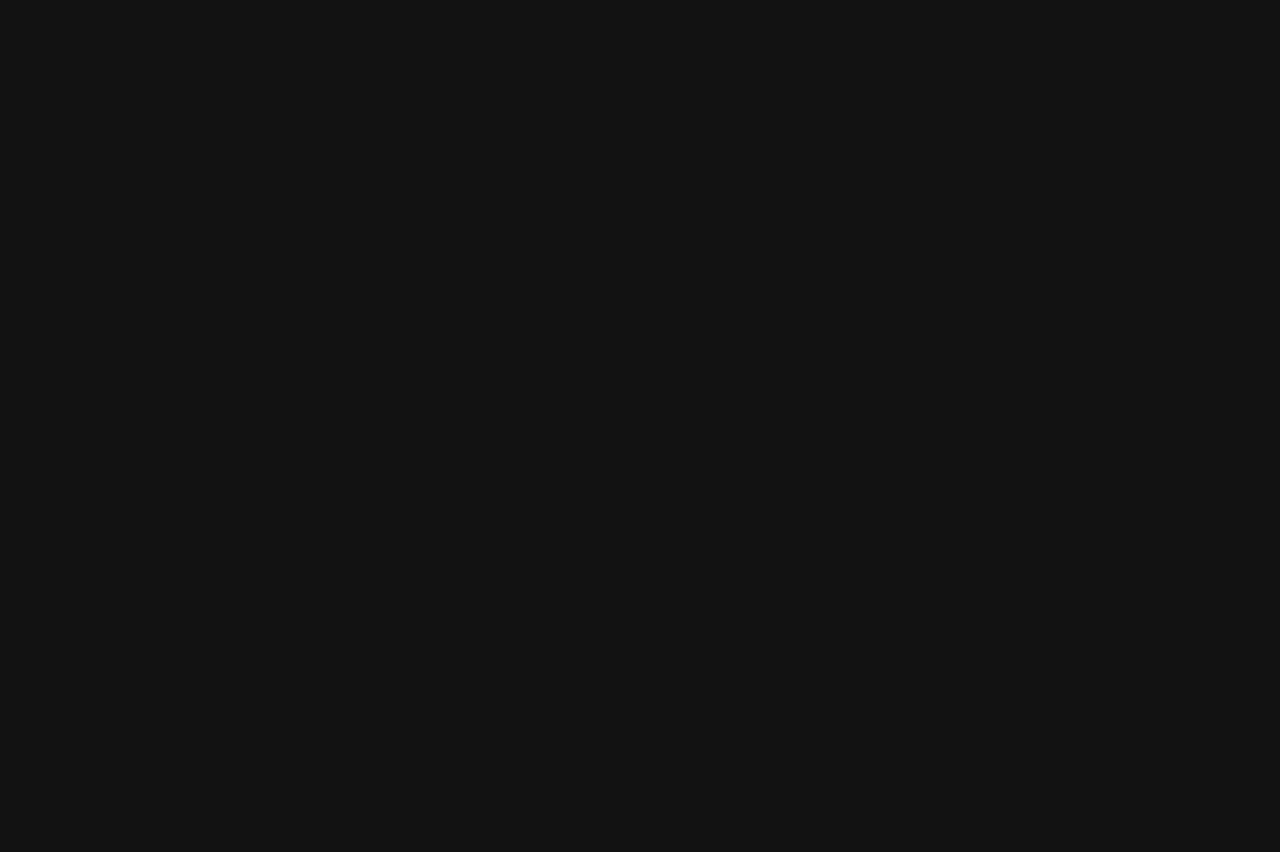
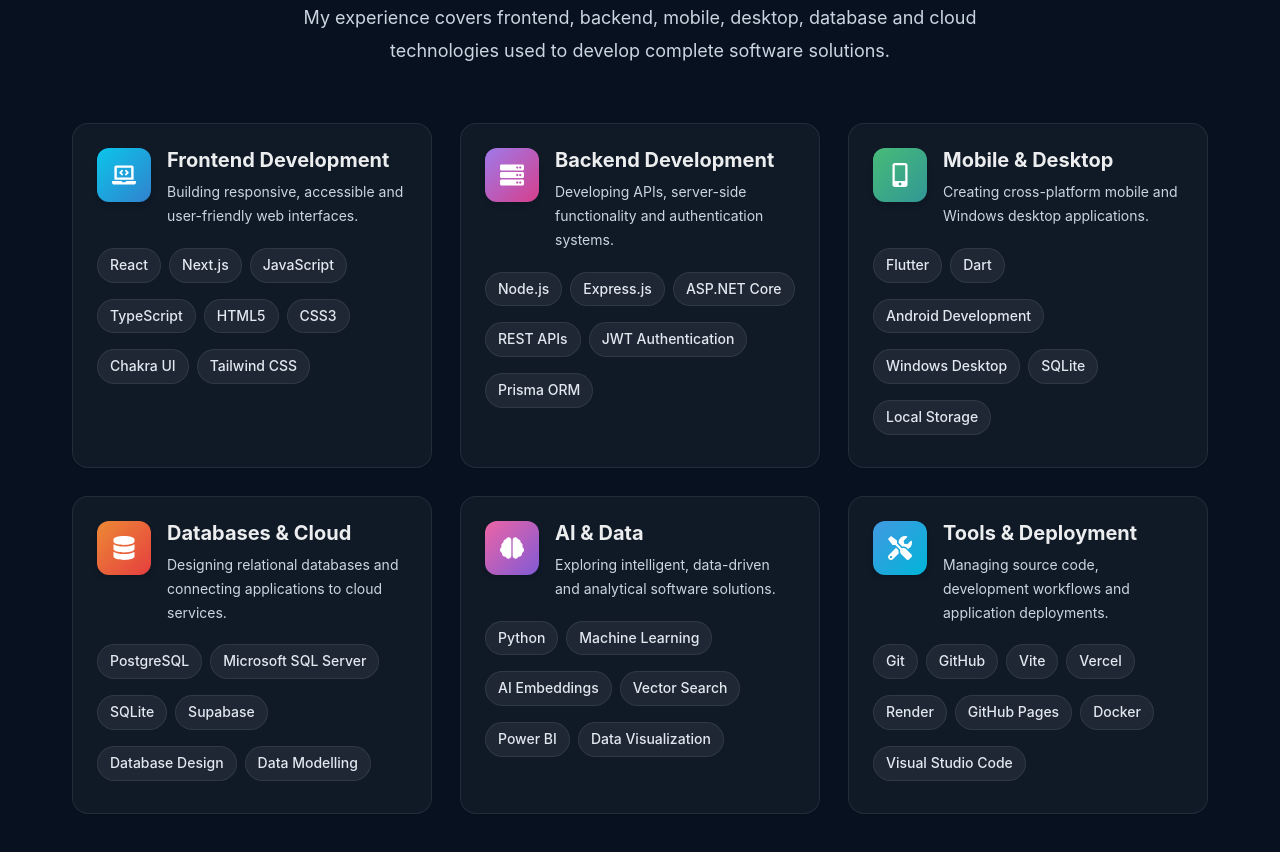
Before and after one commit to mrYumeth/my-portfolio, a React (Vite) app: page / in a window 1280 px wide. Shown: the part 2040-2892 px from the top of the page. Before the commit the page ends 1754 px from the top, so only its background shows below. Built offline with nearby package versions, Linux system fonts and the light colour scheme.

Commit message:
Add responsive technology and skills section

```diff
--- a/src/App.jsx
+++ b/src/App.jsx
@@ -3,6 +3,7 @@
 import Navbar from './components/Navbar';
 import Hero from './components/Hero';
 import About from './components/About';
+import Skills from './components/Skills';
 
 function App() {
   return (
@@ -12,6 +13,7 @@
       <main>
         <Hero />
         <About />
+        <Skills />
       </main>
     </Box>
   );
--- a/src/components/Skills.jsx
+++ b/src/components/Skills.jsx
@@ -0,0 +1,207 @@
+import {
+  Badge,
+  Box,
+  Container,
+  Heading,
+  HStack,
+  Icon,
+  SimpleGrid,
+  Tag,
+  Text,
+  useColorModeValue,
+  VStack,
+} from '@chakra-ui/react';
+
+import { skillCategories } from '../data/skills';
+
+function Skills() {
+  const sectionBackground = useColorModeValue(
+    'white',
+    '#07111f',
+  );
+
+  const cardBackground = useColorModeValue(
+    'gray.50',
+    'whiteAlpha.50',
+  );
+
+  const cardBorder = useColorModeValue(
+    'gray.200',
+    'whiteAlpha.200',
+  );
+
+  const secondaryText = useColorModeValue(
+    'gray.600',
+    'gray.300',
+  );
+
+  const tagBackground = useColorModeValue(
+    'white',
+    'whiteAlpha.100',
+  );
+
+  const tagBorder = useColorModeValue(
+    'gray.200',
+    'whiteAlpha.200',
+  );
+
+  return (
+    <Box
+      as="section"
+      id="skills"
+      py={{ base: 16, md: 24 }}
+      bg={sectionBackground}
+    >
+      <Container
+        maxW="1200px"
+        px={{ base: 5, sm: 6, md: 8 }}
+      >
+        {/* Section heading */}
+        <VStack
+          spacing={5}
+          textAlign="center"
+          maxW="750px"
+          mx="auto"
+          mb={{ base: 10, md: 14 }}
+        >
+          <Badge
+            px={4}
+            py={2}
+            borderRadius="full"
+            colorScheme="cyan"
+            fontSize="sm"
+            letterSpacing="wide"
+          >
+            My Technical Skills
+          </Badge>
+
+          <Heading
+            as="h2"
+            fontSize={{
+              base: '3xl',
+              md: '4xl',
+              lg: '5xl',
+            }}
+            lineHeight="1.2"
+          >
+            Technologies I use to build software
+          </Heading>
+
+          <Text
+            color={secondaryText}
+            fontSize={{ base: 'md', md: 'lg' }}
+            lineHeight="1.8"
+          >
+            My experience covers frontend, backend, mobile, desktop,
+            database and cloud technologies used to develop complete
+            software solutions.
+          </Text>
+        </VStack>
+
+        {/* Skill category cards */}
+        <SimpleGrid
+          columns={{
+            base: 1,
+            md: 2,
+            xl: 3,
+          }}
+          spacing={{ base: 5, md: 7 }}
+        >
+          {skillCategories.map((category) => {
+            const CategoryIcon = category.icon;
+
+            return (
+              <Box
+                key={category.title}
+                p={{ base: 5, md: 6 }}
+                bg={cardBackground}
+                border="1px solid"
+                borderColor={cardBorder}
+                borderRadius="2xl"
+                boxShadow="sm"
+                transition="all 0.25s ease"
+                _hover={{
+                  transform: 'translateY(-7px)',
+                  boxShadow: 'xl',
+                  borderColor: 'cyan.400',
+                }}
+              >
+                <HStack
+                  align="flex-start"
+                  spacing={4}
+                  mb={5}
+                >
+                  <Box
+                    flexShrink={0}
+                    display="flex"
+                    alignItems="center"
+                    justifyContent="center"
+                    width="54px"
+                    height="54px"
+                    borderRadius="xl"
+                    bgGradient={category.gradient}
+                    color="white"
+                    boxShadow="md"
+                  >
+                    <Icon
+                      as={CategoryIcon}
+                      boxSize={6}
+                    />
+                  </Box>
+
+                  <Box>
+                    <Heading
+                      as="h3"
+                      fontSize="xl"
+                      mb={2}
+                    >
+                      {category.title}
+                    </Heading>
+
+                    <Text
+                      color={secondaryText}
+                      fontSize="sm"
+                      lineHeight="1.7"
+                    >
+                      {category.description}
+                    </Text>
+                  </Box>
+                </HStack>
+
+                <HStack
+                  spacing={2}
+                  flexWrap="wrap"
+                  align="flex-start"
+                >
+                  {category.skills.map((skill) => (
+                    <Tag
+                      key={`${category.title}-${skill}`}
+                      px={3}
+                      py={2}
+                      mb={2}
+                      borderRadius="full"
+                      bg={tagBackground}
+                      border="1px solid"
+                      borderColor={tagBorder}
+                      fontWeight="medium"
+                      transition="all 0.2s ease"
+                      _hover={{
+                        borderColor: 'cyan.400',
+                        color: 'cyan.400',
+                        transform: 'translateY(-2px)',
+                      }}
+                    >
+                      {skill}
+                    </Tag>
+                  ))}
+                </HStack>
+              </Box>
+            );
+          })}
+        </SimpleGrid>
+      </Container>
+    </Box>
+  );
+}
+
+export default Skills;
--- a/src/data/skills.js
+++ b/src/data/skills.js
@@ -0,0 +1,105 @@
+import {
+  FaBrain,
+  FaDatabase,
+  FaLaptopCode,
+  FaMobileAlt,
+  FaServer,
+  FaTools,
+} from 'react-icons/fa';
+
+export const skillCategories = [
+  {
+    title: 'Frontend Development',
+    description:
+      'Building responsive, accessible and user-friendly web interfaces.',
+    icon: FaLaptopCode,
+    gradient: 'linear(to-br, cyan.400, blue.500)',
+    skills: [
+      'React',
+      'Next.js',
+      'JavaScript',
+      'TypeScript',
+      'HTML5',
+      'CSS3',
+      'Chakra UI',
+      'Tailwind CSS',
+    ],
+  },
+  {
+    title: 'Backend Development',
+    description:
+      'Developing APIs, server-side functionality and authentication systems.',
+    icon: FaServer,
+    gradient: 'linear(to-br, purple.400, pink.500)',
+    skills: [
+      'Node.js',
+      'Express.js',
+      'ASP.NET Core',
+      'REST APIs',
+      'JWT Authentication',
+      'Prisma ORM',
+    ],
+  },
+  {
+    title: 'Mobile & Desktop',
+    description:
+      'Creating cross-platform mobile and Windows desktop applications.',
+    icon: FaMobileAlt,
+    gradient: 'linear(to-br, green.400, teal.500)',
+    skills: [
+      'Flutter',
+      'Dart',
+      'Android Development',
+      'Windows Desktop',
+      'SQLite',
+      'Local Storage',
+    ],
+  },
+  {
+    title: 'Databases & Cloud',
+    description:
+      'Designing relational databases and connecting applications to cloud services.',
+    icon: FaDatabase,
+    gradient: 'linear(to-br, orange.400, red.500)',
+    skills: [
+      'PostgreSQL',
+      'Microsoft SQL Server',
+      'SQLite',
+      'Supabase',
+      'Database Design',
+      'Data Modelling',
+    ],
+  },
+  {
+    title: 'AI & Data',
+    description:
+      'Exploring intelligent, data-driven and analytical software solutions.',
+    icon: FaBrain,
+    gradient: 'linear(to-br, pink.400, purple.500)',
+    skills: [
+      'Python',
+      'Machine Learning',
+      'AI Embeddings',
+      'Vector Search',
+      'Power BI',
+      'Data Visualization',
+    ],
+  },
+  {
+    title: 'Tools & Deployment',
+    description:
+      'Managing source code, development workflows and application deployments.',
+    icon: FaTools,
+    gradient: 'linear(to-br, blue.400, cyan.500)',
+    skills: [
+      'Git',
+      'GitHub',
+      'Vite',
+      'Vercel',
+      'Render',
+      'GitHub Pages',
+      'Docker',
+      'Visual Studio Code',
+    ],
+  },
+];
```
